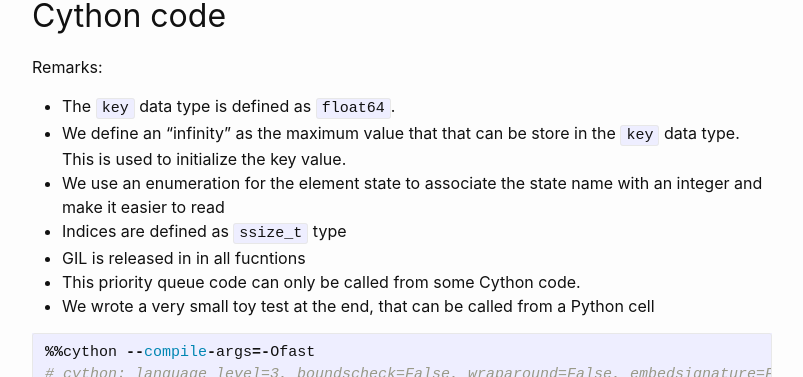
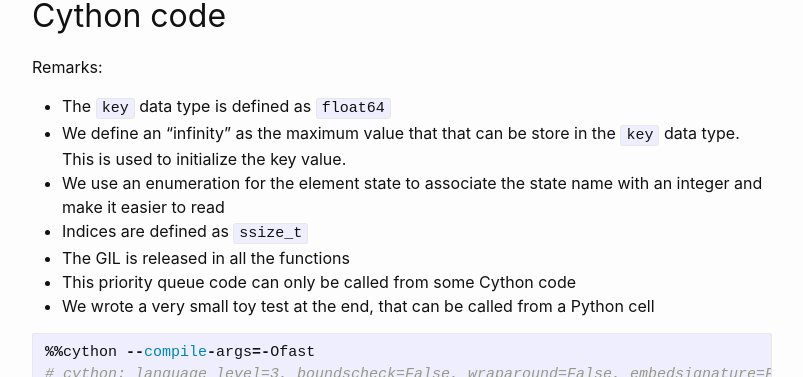
Before and after one commit to aetperf/aetperf.github.io, a Jekyll site: the page built from _posts/2022-11-22-A-Cython-implementation-of-a-min-priority-queue.md, in a window 1280 px wide and 900 px high, scrolled down 5339 px. Shown: the part 164-541 px from the top of the window, without its empty margins (238-1041 px from the left). Built offline with Jekyll 4.4.1, drawn with Linux system fonts in a browser that asks for light colours; formulas are drawn with MathJax 3; comment, search, counter and statistics services are not loaded; some of the changed text lies outside the part shown.

Commit message:
small update

````diff
--- a/_posts/2022-11-22-A-Cython-implementation-of-a-min-priority-queue.md
+++ b/_posts/2022-11-22-A-Cython-implementation-of-a-min-priority-queue.md
@@ -140,12 +140,12 @@
 ## Cython code
 
 Remarks:
-- The `key` data type is defined as `float64`.
+- The `key` data type is defined as `float64`
 - We define an "infinity" as the maximum value that that can be store in the `key` data type. This is used to initialize the key value.
 - We use an enumeration for the element state to associate the state name with an integer and make it easier to read
-- Indices are defined as `ssize_t` type
-- GIL is released in in all fucntions
-- This priority queue code can only be called from some Cython code.
+- Indices are defined as `ssize_t`
+- The GIL is released in all the functions
+- This priority queue code can only be called from some Cython code
 - We wrote a very small toy test at the end, that can be called from a Python cell
 
 ```cython
````
Also changed, not shown: other parts of _posts/2022-11-22-A-Cython-implementation-of-a-min-priority-queue.md (+1 -1 lines).
